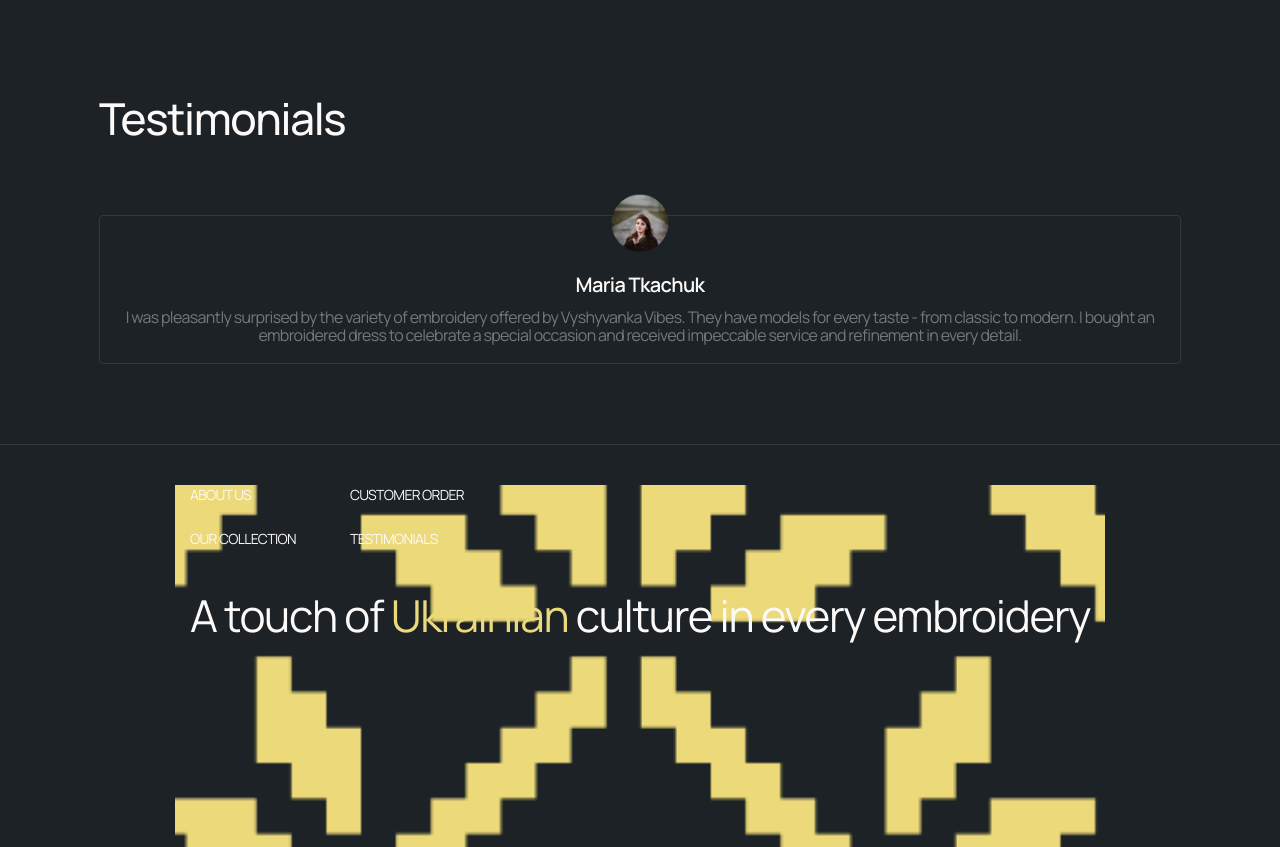
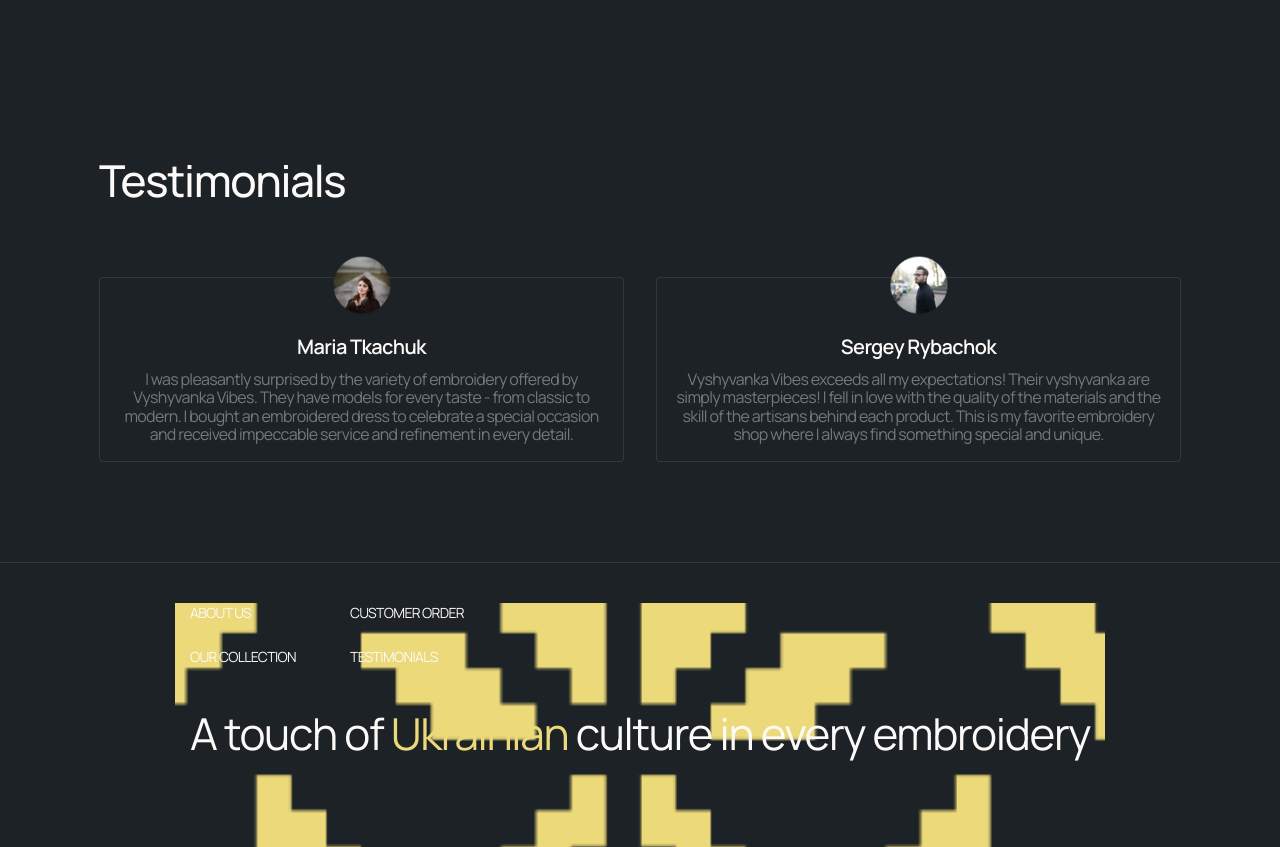
Before and after one commit to Vanlsh/project-UkrainianSweetshots, a website built with Vite: page src/index.html in a window 1280 px wide. Shown: the part 2756-3603 px from the top of the page. Built offline with nearby package versions, Linux system fonts and the light colour scheme; files whose address does not match are found by name.

Commit message:
Update testimonials.css

```diff
--- a/src/css/testimonials.css
+++ b/src/css/testimonials.css
@@ -50,6 +50,23 @@
 }
 
 @media screen and (min-width: 768px) {
+  .testimonials-list {
+    display: flex;
+    gap: 32px;
+  }
+
+  .testimonials-item {
+    flex-basis: calc((100% - 32px) / 2);
+  }
+
+  .testimonials-item:not(:nth-child(3)) {
+    display: block;
+  }
+
+  .testimonials {
+    padding: 102px 0;
+    padding-bottom: 100px;
+  }
 }
 @media screen and (min-width: 1280px) {
 }
```
